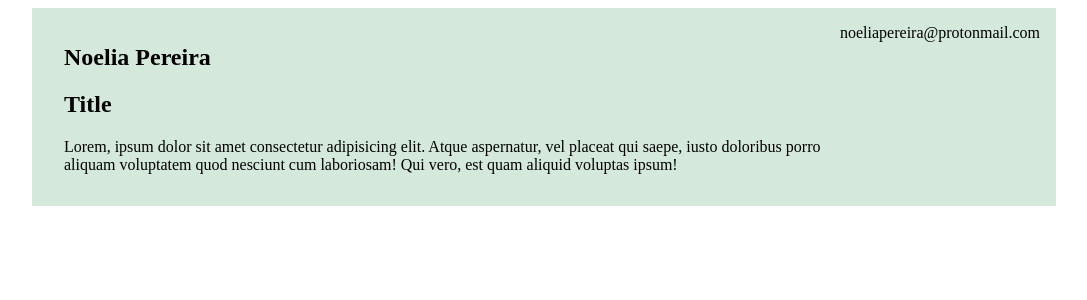
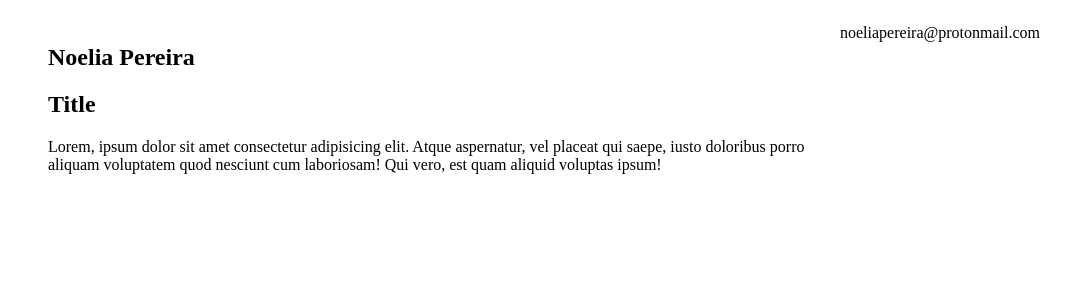
Before and after one commit to naltiva/CV, a React (Vite) app: page / in a window 1280 px wide. Shown: the top 300 px of the page, without its empty margins (96-1183 px from the left). Built offline with nearby package versions, Linux system fonts and the light colour scheme.

Commit message:
apply review sugestions

```diff
--- a/src/page.scss
+++ b/src/page.scss
@@ -4,7 +4,6 @@
 }
 
 .header {
-    background-color: hsla(140, 33%, 75%, 0.5);
     padding: 1rem;
     display: flex;
     flex-direction: row;
@@ -12,7 +11,7 @@
 }
 
 .presentation {
-    margin-left: 1rem;
+    margin-right: 1rem;
     flex-grow: 2;
  }
 
```
